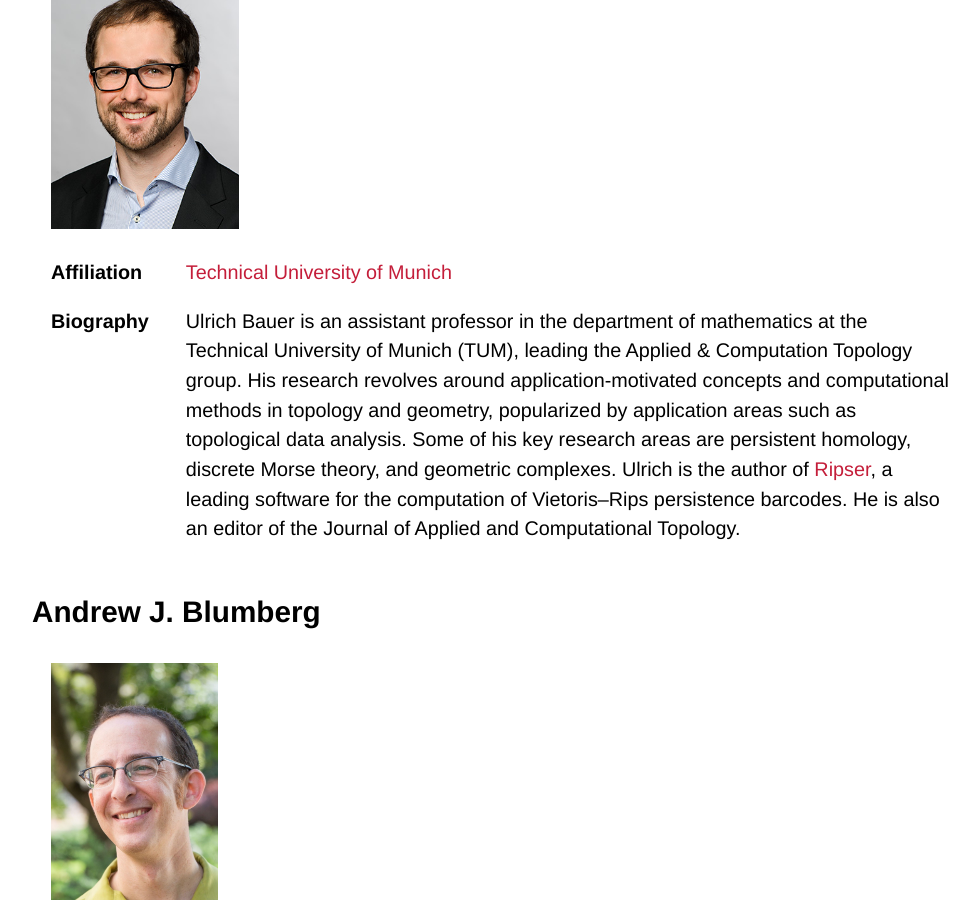
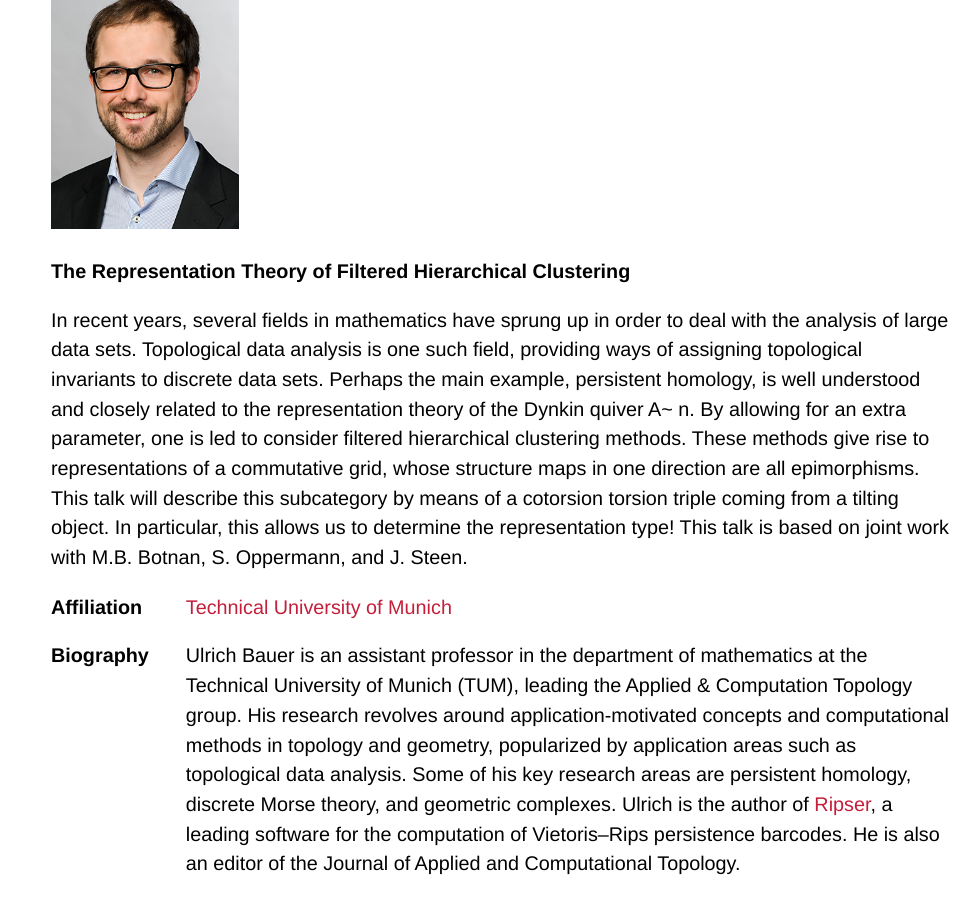
Before and after one commit to tda-in-ml/tda-in-ml.github.io, a Jekyll site: the page built from speakers.md, in a window 1280 px wide and 900 px high, scrolled down 2522 px. Shown: the whole window, without its empty margins (140-1119 px from the left). Built offline with Jekyll 4.4.1, drawn with Linux system fonts in a browser that asks for light colours; some web fonts are replaced; our own code applies the rules of GitHub Pages for plain Markdown files.

Commit message:
Updated speakers page

```diff
--- a/speakers.md
+++ b/speakers.md
@@ -50,6 +50,8 @@ is expanded on a rolling basis, stay tuned for more!):
 ## Ulrich Bauer
 
 | <img src="/assets/images/speakers/ub.jpg" alt="Ulrich Bauer" height="250px" /> |
+| **The Representation Theory of Filtered Hierarchical Clustering** |
+| In recent years, several fields in mathematics have sprung up in order to deal with the analysis of large data sets. Topological data analysis is one such field, providing ways of assigning topological invariants to discrete data sets. Perhaps the main example, persistent homology, is well understood and closely related to the representation theory of the Dynkin quiver A~ n. By allowing for an extra parameter, one is led to consider filtered hierarchical clustering methods.  These methods give rise to representations of a commutative grid, whose structure maps in one direction are all epimorphisms. This talk will describe this subcategory by means of a cotorsion torsion triple coming from a tilting object. In particular, this allows us to determine the representation type! This talk is based on joint work with M.B. Botnan, S. Oppermann, and J. Steen. |
 
 | **Affiliation** | [Technical University of Munich](https://ulrich-bauer.org) |
 | **Biography** | Ulrich Bauer is an assistant professor in the department of mathematics at the Technical University of Munich (TUM), leading the Applied & Computation Topology group. His research revolves around application-motivated concepts and computational methods in topology and geometry, popularized by application areas such as topological data analysis. Some of his key research areas are persistent homology, discrete Morse theory, and geometric complexes. Ulrich is the author of [Ripser](https://github.com/Ripser/ripser), a leading software for the computation of Vietoris–Rips persistence barcodes. He is also an editor of the Journal of Applied and Computational Topology. |
```
